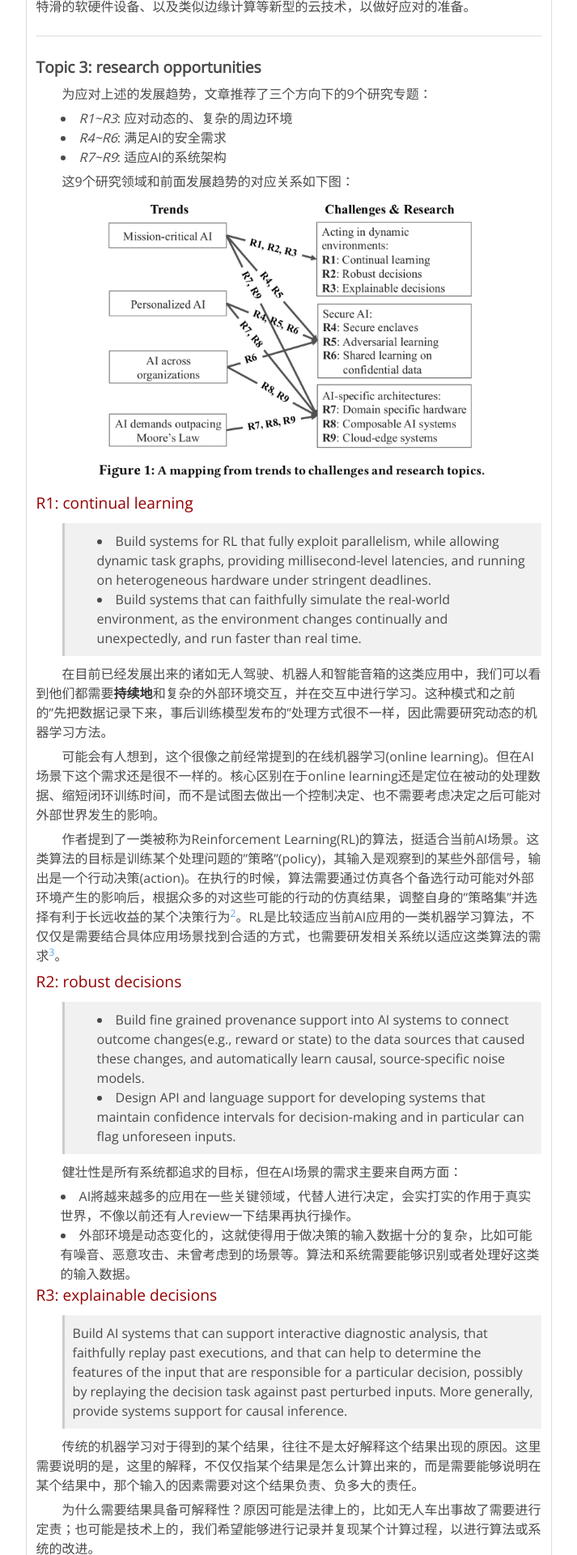
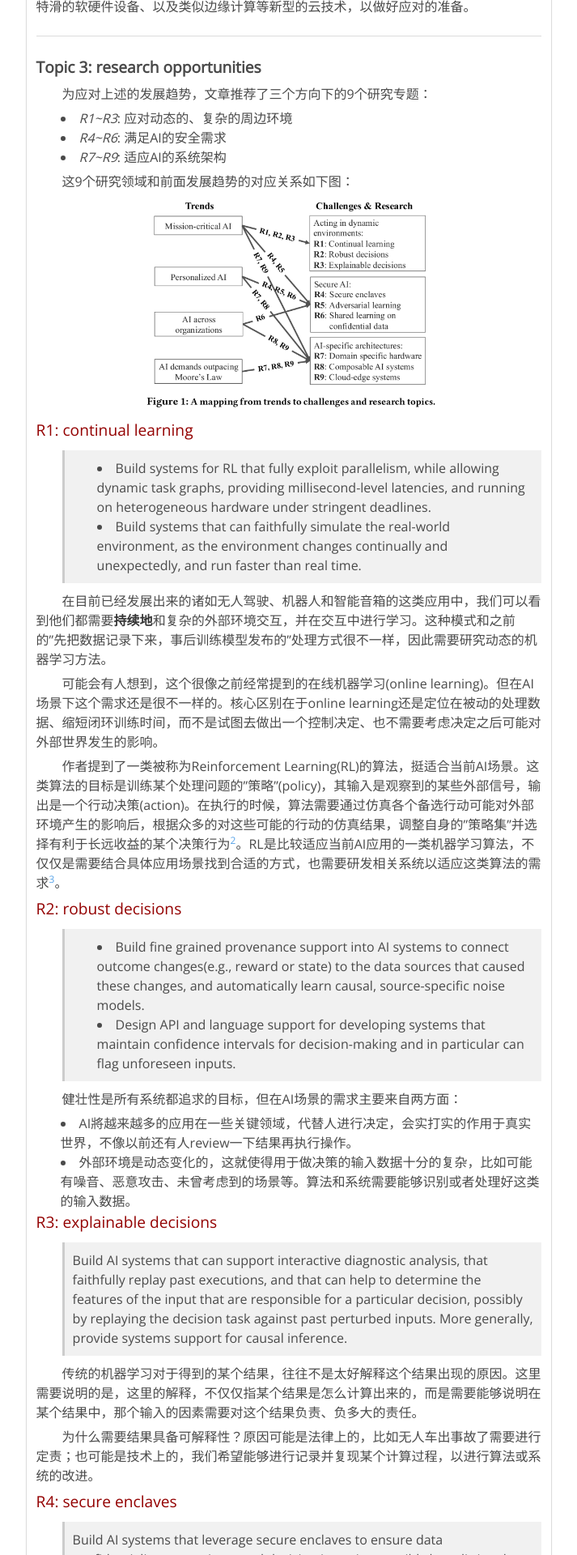
Before and after one commit to lvsizhe/lvsizhe.github.io, a Jekyll site: the page built from _posts/2018-03-17-berkeley-ai-challeges.md, in a window 1280 px wide. Shown: the part 2082-4002 px from the top of the page at 81% size, without its empty margins (121-834 px from the left). Built offline with Jekyll 4.4.1, drawn with Linux system fonts in a browser that asks for light colours.

Commit message:
shrink the image.

```diff
--- a/_posts/2018-03-17-berkeley-ai-challeges.md
+++ b/_posts/2018-03-17-berkeley-ai-challeges.md
@@ -64,7 +64,7 @@ AI技术的发展离不开对大规模数据的处理，但是由于IoE等AI应
 
 这9个研究领域和前面发展趋势的对应关系如下图：
 
-![ai-trends-research-map]({{site.url}}/images/ai-trends-research-map.png){:width="80%"}
+![ai-trends-research-map]({{site.url}}/images/ai-trends-research-map.png){:width="60%"}
 
 
 ### R1: continual learning
```
